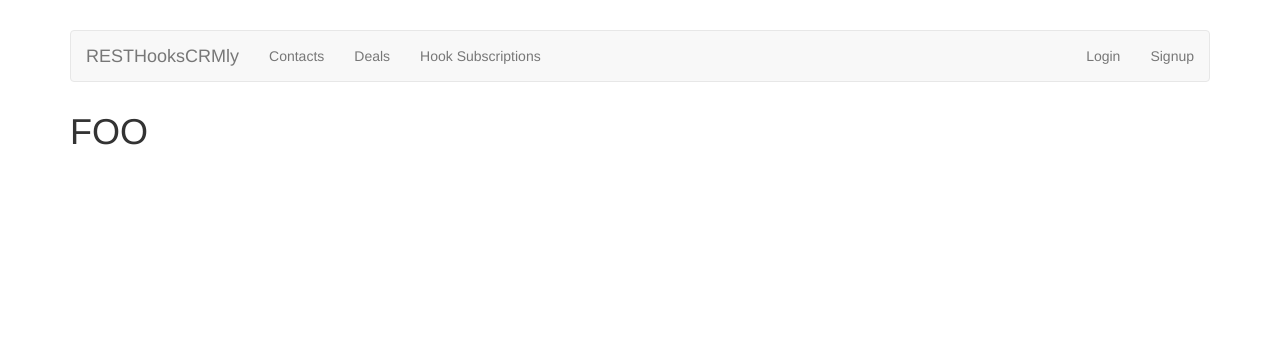
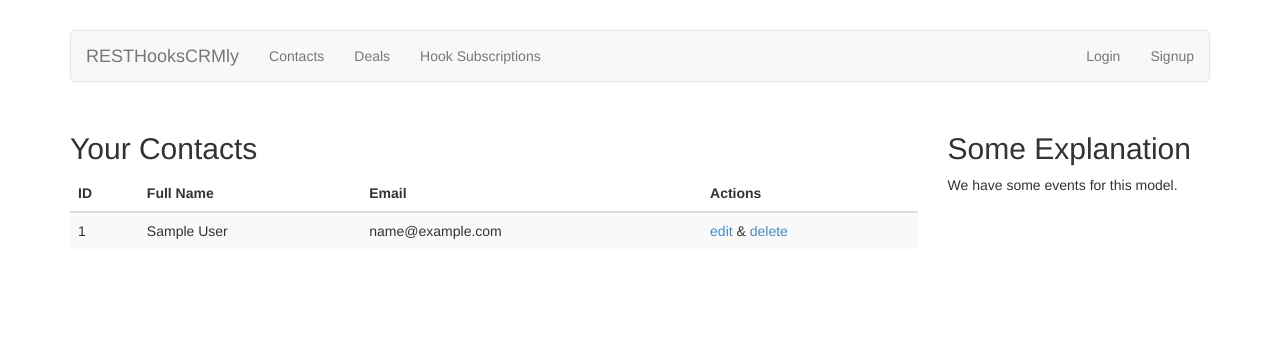
Before and after one commit to zapier/resthookdemo, a Django app: page /crm/contacts in a window 1280 px wide. Shown: the top 342 px of the page. Run offline with Django 3.2, Linux system fonts and the light colour scheme; a user stored in the database is signed in; tables that the repository leaves empty hold one stand-in row (values such as "Sample post"); parts of the project's set-up code (start-up, migrations or seed data) failed here and were passed over; some libraries are stand-ins or nearby versions.

Commit message:
add contact list table

```diff
--- a/resthookdemo/crm/templates/contacts.html
+++ b/resthookdemo/crm/templates/contacts.html
@@ -1,5 +1,33 @@
 {% extends "base.html" %}
 
 {% block content %}
-    <h1>FOO</h1>
+  <div class="row">
+    <div class="col-md-9">
+      <h2>Your Contacts</h2>
+      <table class="table table-striped">
+        <thead>
+          <tr>
+            <th>ID</th>
+            <th>Full Name</th>
+            <th>Email</th>
+            <th>Actions</th>
+          </tr>
+        </thead>
+        <tbody>
+          {% for contact in contacts %}
+            <tr>
+              <td>{{ contact.id }}</td>
+              <td>{{ contact.full_name }}</td>
+              <td>{{ contact.email }}</td>
+              <td><a href="#">edit</a> &amp; <a href="#">delete</a></td>
+            </tr>
+          {% endfor %}
+        </tbody>
+      </table>
+    </div>
+    <div class="col-md-3">
+      <h2>Some Explanation</h2>
+      <p>We have some events for this model.</p>
+    </div>
+  </div>
 {% endblock content %}
```
